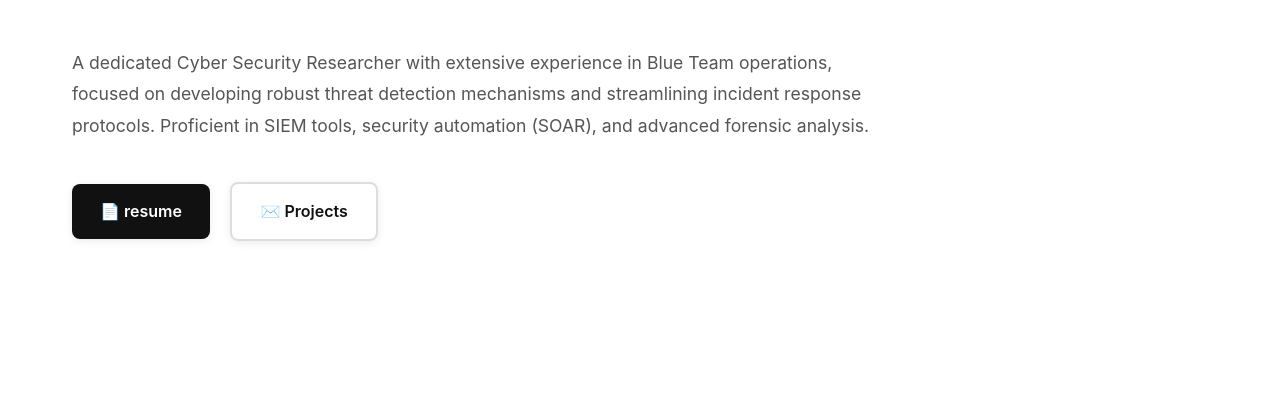
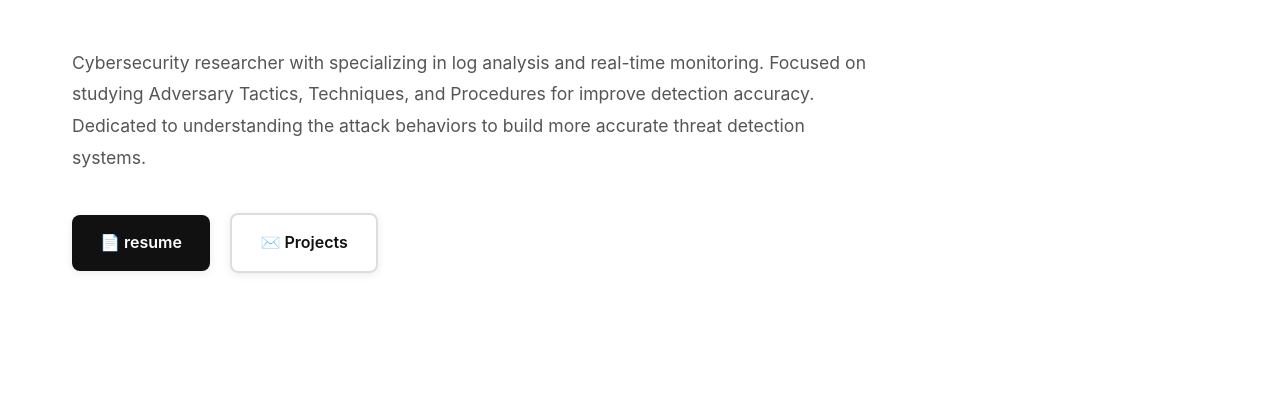
Before and after one commit to shazzil/shazzil, a plain HTML site: page index.html in a window 1280 px wide. Shown: the part 343-761 px from the top of the page. Drawn offline with Linux system fonts and the light colour scheme.

Commit message:
Update index.html

```diff
--- a/index.html
+++ b/index.html
@@ -592,7 +592,7 @@
                 { name: "BASH", text: "scripting" },
                 { name: "WAZUH", text: "EDR" },
                 { name: "SNORT", text: "IDS/IPS" },
-                { name: "WIRESHARK", text: "N/W monitoring" }
+                { name: "WIRESHARK", text: "Sniffing" }
             ],
             'Offensive Tools': [
                 { name: "Nmap", text: "NMAP" },
@@ -766,7 +766,7 @@
                 </h2>
 
                 <p>
-                    A dedicated Cyber Security Researcher with extensive experience in Blue Team operations, focused on developing robust threat detection mechanisms and streamlining incident response protocols. Proficient in SIEM tools, security automation (SOAR), and advanced forensic analysis.
+                    Cybersecurity researcher with specializing in log analysis and real-time monitoring. Focused on studying Adversary Tactics, Techniques, and Procedures for improve detection accuracy. Dedicated to understanding the attack behaviors to build more accurate threat detection systems.
                 </p>
 
                 <div>
```
